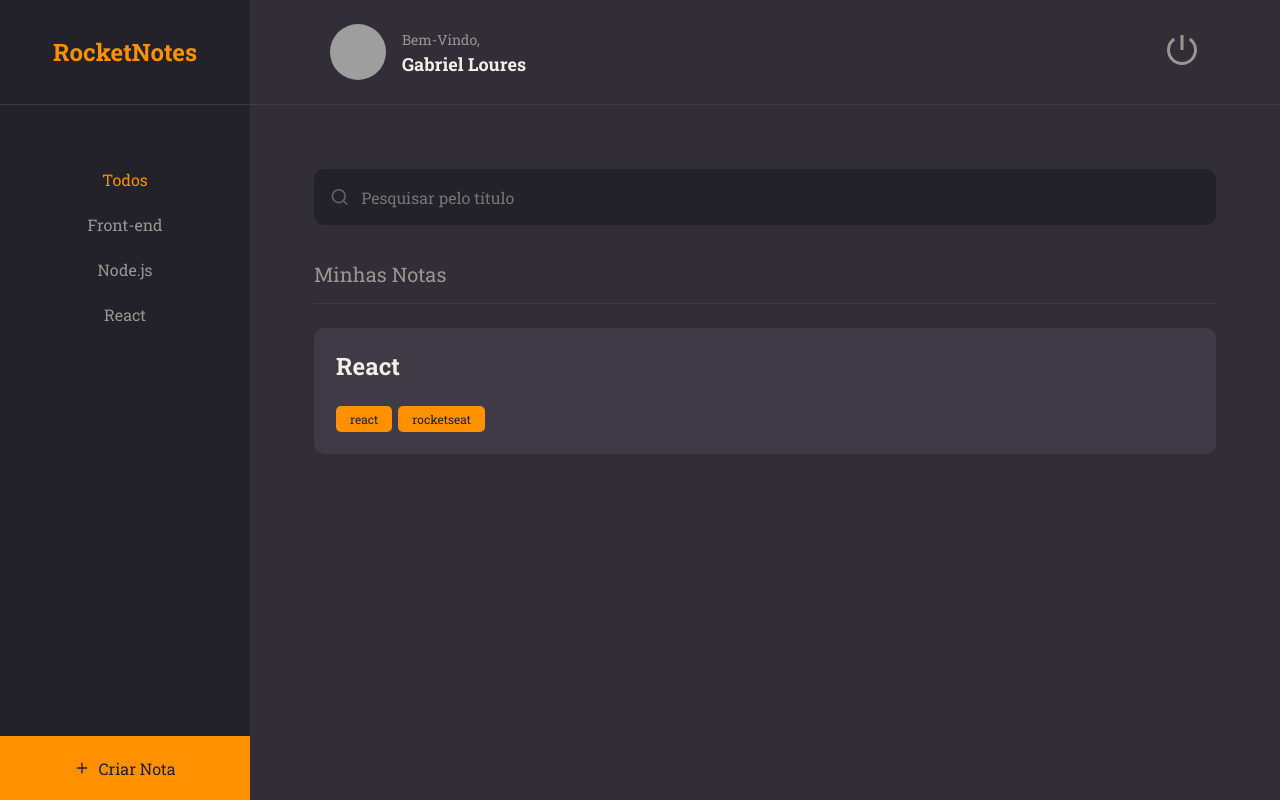
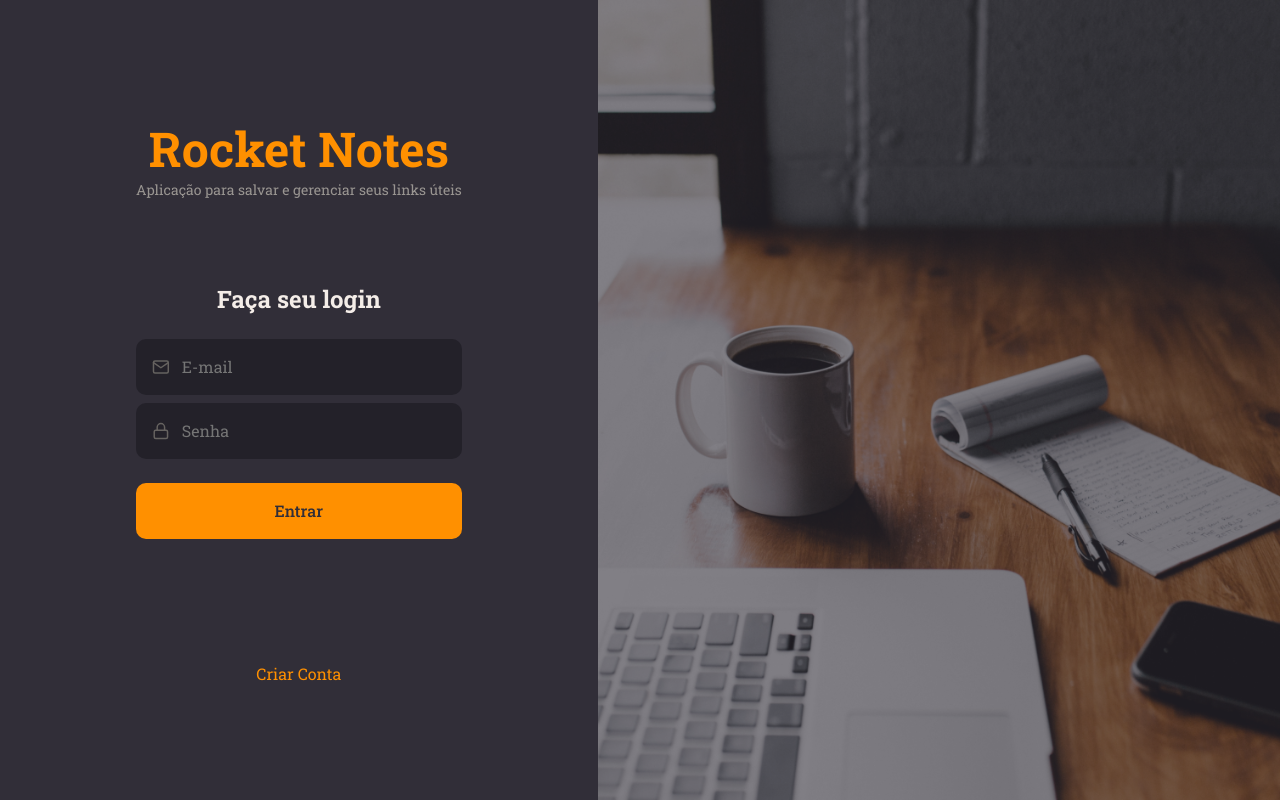
Before and after one commit to GabrielLoures/rocketnotes, a React (Vite) app: page / in a window 1280 px wide. Built offline with nearby package versions, Linux system fonts and the light colour scheme; grey boxes are pictures that could not be loaded.

Commit message:
End SignIn

```diff
--- a/src/main.jsx
+++ b/src/main.jsx
@@ -4,6 +4,7 @@
 import GlobalStyles from './styles/global'
 import { Details } from './pages/Details'
 import { Home } from './pages/Home'
+import { SignIn } from './pages/SignIn'
 
 import theme from './styles/theme';
 
@@ -11,7 +12,7 @@
   <React.StrictMode>
     <ThemeProvider theme={theme}>
       <GlobalStyles />
-      <Home />
+      <SignIn />
     </ThemeProvider>
   </React.StrictMode>
 )
--- /dev/null
+++ b/src/pages/SignIn/index.jsx
@@ -0,0 +1,37 @@
+import { Container, Form, Background } from './styles';
+import { FiMail, FiLock } from 'react-icons/fi';
+
+import { Input } from '../../components/Input';
+import { Button } from '../../components/Button';
+
+export function SignIn() {
+
+  return (
+
+    <Container>
+
+      <Form>
+
+        <h1>Rocket Notes</h1>
+        <p>Aplicação para salvar e gerenciar seus links úteis</p>
+
+        <h2>Faça seu login</h2>
+
+        <Input placeholder="E-mail" type="text" icon={FiMail}/>
+        <Input placeholder="Senha" type="password" icon={FiLock}/>
+
+        <Button title="Entrar" />
+
+        <a href="#">
+          Criar Conta
+        </a>
+
+      </Form>
+
+      <Background></Background>
+
+    </Container>
+
+  );
+
+}
--- /dev/null
+++ b/src/pages/SignIn/styles.js
@@ -0,0 +1,55 @@
+import styled from 'styled-components';
+
+import backgroundImg from '../../assets/background.png';
+
+export const Container = styled.div`
+
+  height: 100vh;
+
+  display: flex;
+  align-items: stretch;
+
+`;
+
+export const Form = styled.form`
+
+  padding: 0 136px;
+
+  display: flex;
+  flex-direction: column;
+  justify-content: center;
+  align-items: center;
+
+  text-align: center;
+
+  > h1 {
+    font-size: 48px;
+    color: ${({ theme }) => theme.COLORS.ORANGE};
+  }
+
+  > h2 {
+    font-size: 24px;
+    margin-top: 84px;
+    margin-bottom: 24px;
+  }
+
+  > p {
+    font-size: 14px;
+    color: ${({ theme }) => theme.COLORS.GRAY_100};
+  }
+
+  > a {
+    margin-top: 124px;
+    color: ${({ theme }) => theme.COLORS.ORANGE};
+  }
+
+`;
+
+export const Background = styled.div`
+
+  flex: 1;
+  background: url(${backgroundImg}) no-repeat center center;
+  background-size: cover;
+  opacity: 0.4;
+
+`;
```
Also changed, not shown: src/assets/background.png (added).
